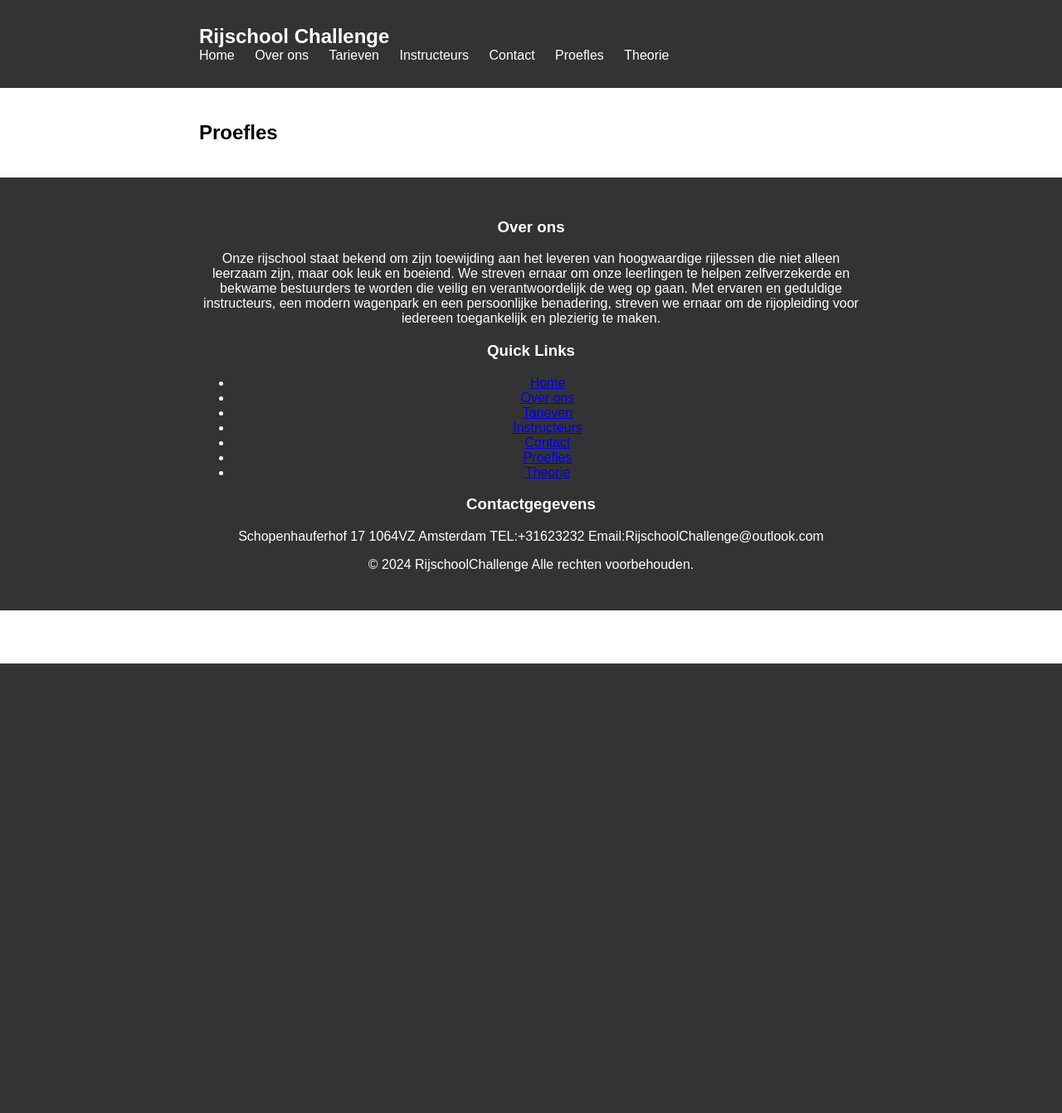
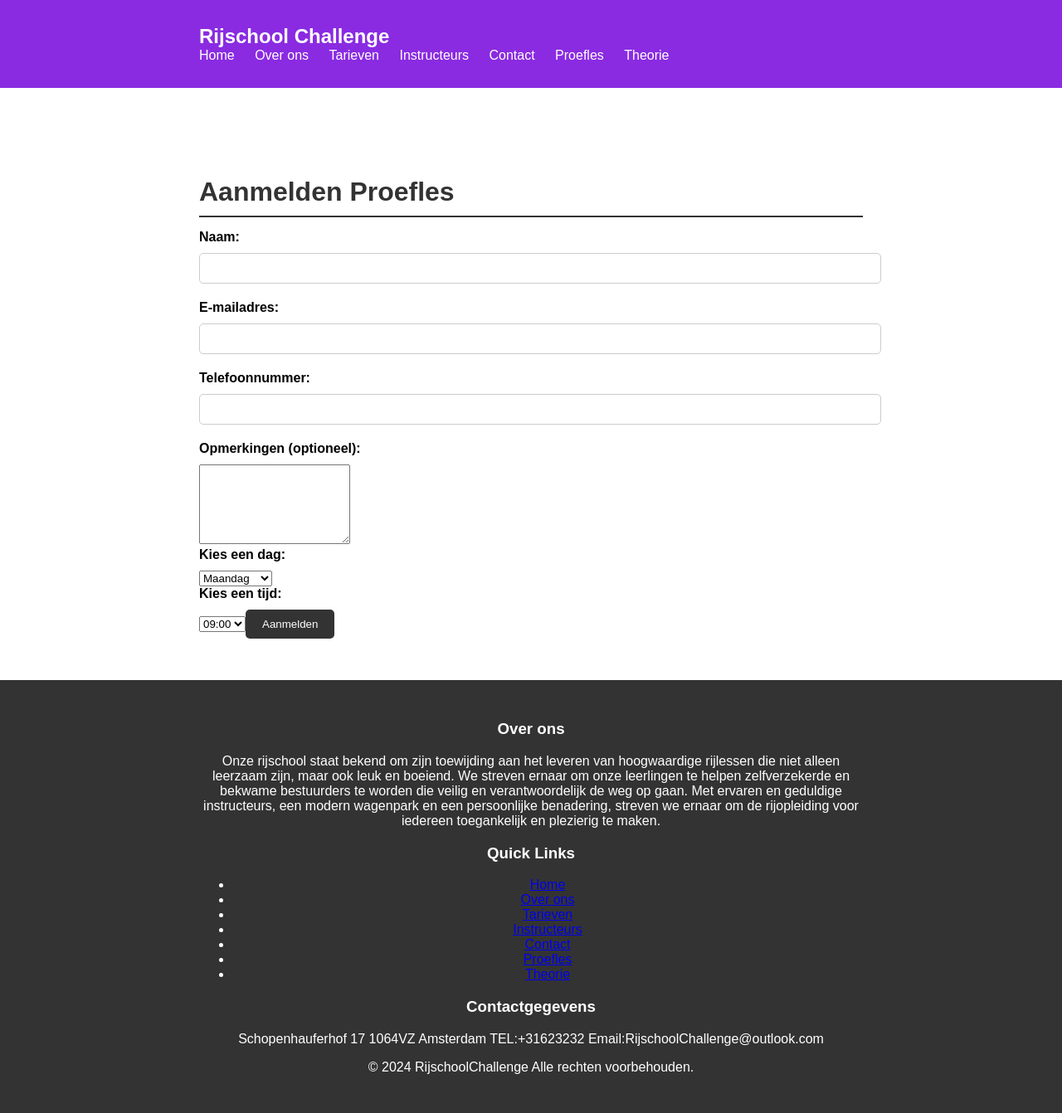
Before and after one commit to DinGosto1/examen-website, a PHP site: page /index.php?page=proefles in a window 1280 px wide. Shown: the whole page at 83% size. Before the commit the page ends 800 px from the top, so only its background shows below. Run offline with PHP 8.4, Linux system fonts and the light colour scheme.

Commit message:
ik heb bij de contactpagina gefixt dat de bericht die verzonden word gezien kan worden in de dataabase en ik heb ook een aanmeld pagina gemaakt voor een proefles

```diff
--- a/pages/proefles.php
+++ b/pages/proefles.php
@@ -1,7 +1,109 @@
      <!-- Proefles sectie -->
      <section id="proefles" class="Test Lesson">
         <div class="container">
-            <h2>Proefles</h2>
-            <!-- Vul een gegevens in -->
         </div>
     </section>
+
+    <!DOCTYPE html>
+<html lang="nl">
+<head>
+    <meta charset="UTF-8">
+    <meta name="viewport" content="width=device-width, initial-scale=1.0">
+    <title>Aanmelden Proefles - Rijschool</title>
+    <link rel="stylesheet" href="styles.css">
+    <!-- Voeg hier eventuele andere CSS-bestanden toe voor styling -->
+    <style>
+        /* Voeg de ontbrekende CSS-selector toe */
+        .aanmeld-formulier {
+            margin-bottom: 30px;
+        }
+
+        .aanmeld-formulier h2 {
+            color: #333;
+            font-size: 2em;
+            margin-bottom: 15px;
+            border-bottom: 2px solid #333;
+            padding-bottom: 10px;
+        }
+
+        .aanmeld-formulier .container {
+            margin-top: 20px; /* Verander de selector voor de container om het juiste element te selecteren */
+        }
+
+        .aanmeld-formulier label {
+            display: block;
+            margin-bottom: 10px;
+            font-weight: bold;
+        }
+
+        .aanmeld-formulier input[type="text"],
+        .aanmeld-formulier input[type="email"],
+        .aanmeld-formulier input[type="tel"] {
+            width: 100%;
+            padding: 10px;
+            margin-bottom: 20px;
+            border: 1px solid #ccc;
+            border-radius: 5px;
+        }
+
+        .aanmeld-formulier input[type="submit"] {
+            background-color: #333;
+            color: #fff;
+            border: none;
+            padding: 10px 20px;
+            border-radius: 5px;
+            cursor: pointer;
+        }
+
+        .aanmeld-formulier input[type="submit"]:hover {
+            background-color: #555;
+        }
+    </style>
+</head>
+<body>
+
+<!-- Aanmeldproefles sectie -->
+<section id="aanmelden-proefles" class="aanmeld-formulier">
+    <div class="container">
+        <h2>Aanmelden Proefles</h2>
+        <form action="submit_proefles.php" method="post">
+            <label for="name">Naam:</label>
+            <input type="text" id="name" name="name" required>
+
+            <label for="email">E-mailadres:</label>
+            <input type="email" id="email" name="email" required>
+
+            <label for="phone">Telefoonnummer:</label>
+            <input type="tel" id="phone" name="phone" required>
+
+            <label for="message">Opmerkingen (optioneel):</label>
+            <textarea id="message" name="message" rows="6"></textarea>
+
+            <label for="day">Kies een dag:</label>
+            <select id="day" name="day" required>
+                <option value="Maandag">Maandag</option>
+                <option value="Dinsdag">Dinsdag</option>
+                <option value="Woensdag">Woensdag</option>
+                <option value="Donderdag">Donderdag</option>
+                <option value="Vrijdag">Vrijdag</option>
+            </select>
+
+            <label for="time">Kies een tijd:</label>
+            <select id="time" name="time" required>
+                <option value="09:00">09:00</option>
+                <option value="10:00">10:00</option>
+                <option value="11:00">11:00</option>
+                <option value="12:00">12:00</option>
+                <option value="12:00">13:00</option>
+                <option value="12:00">14:00</option>
+                <option value="12:00">15:00</option>
+                <option value="12:00">16:00</option>
+
+
+            <input type="submit" value="Aanmelden">
+        </form>
+    </div>
+</section>
+
+</body>
+</html>
--- a/styles.css
+++ b/styles.css
@@ -13,7 +13,7 @@ body {
 
 /* Header */
 header {
-    background-color: #333;
+    background-color: blueviolet;
     color: #fff;
     padding: 10px 0;
 }
```
Also changed, not shown: pages/instructeurs.php (+1 -7 lines), pages/tarieven.php (+1 -7 lines), submit.php (+6 -1 lines), submit_proefles.php (added, +24 -0 lines).
